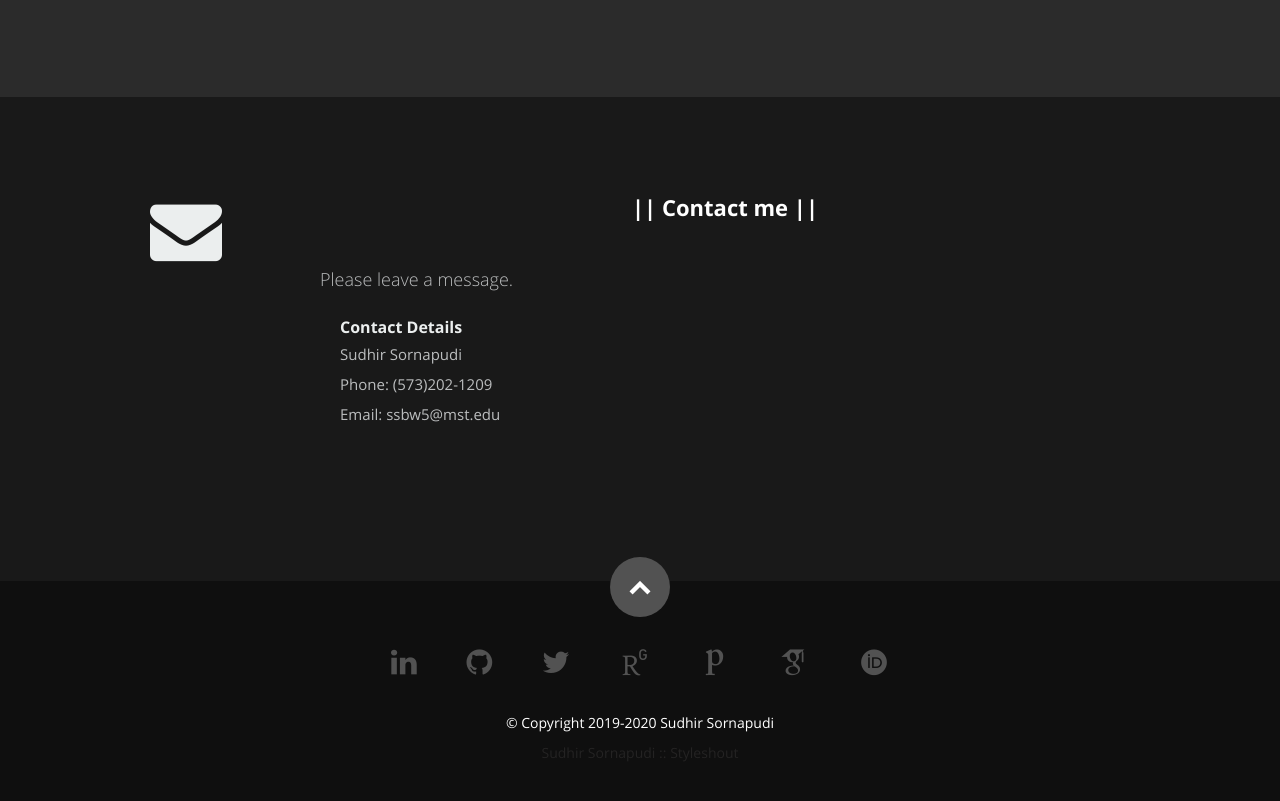
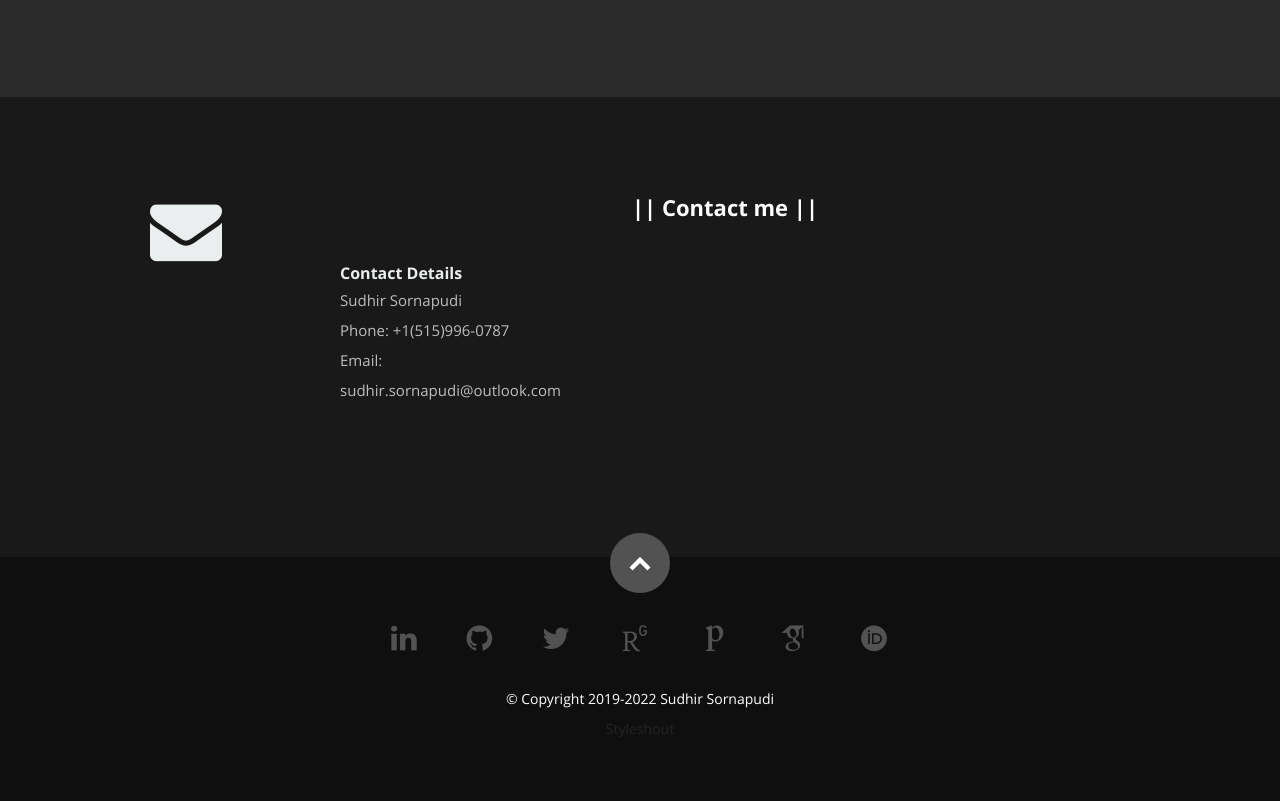
Before and after one commit to Sdhir/sdhir.github.io, a plain HTML site: page index.html in a window 1280 px wide. Shown: the part 6851-7652 px from the top of the page. Drawn offline with nearby package versions, Linux system fonts and the light colour scheme; files whose address does not match are found by name.

Commit message:
update details

```diff
--- a/index.html
+++ b/index.html
@@ -125,6 +125,21 @@
                </div>
 
             </div> <!-- end row -->
+
+            <!-- <div class="row">
+
+               <div class="columns contact-details">
+
+                  <h2>News</h2>
+                     <ul>
+                        <li>[8/20] Joined Corteva Agriscience as Associate Imaging Data Scientist</li>
+                        <li>[7/20] Sucessfully graduated Ph.D.</li>
+                     </ul>
+                  </p>
+
+               </div>
+
+            </div> -->
 
          </div> <!-- end .main-col -->
 
@@ -607,7 +622,7 @@
          <div class="ten columns">
 
                <h3 class="center_">|| Contact me ||</h3>
-               <p class="lead">Please leave a message.</p>
+               <!-- <p class="lead">Please leave a message.</p> -->
 
 
             <aside class="four columns footer-widgets">
@@ -617,8 +632,8 @@
                   <h4>Contact Details</h4>
                   <p class="address">
                      Sudhir Sornapudi<br>
-                     Phone: (573)202-1209<br>
-                     Email: ssbw5@mst.edu
+                     Phone: +1(515)996-0787<br>
+                     Email: sudhir.sornapudi@outlook.com
                   </p>
 
                </div>
@@ -723,8 +738,8 @@
             </ul>
 
             <ul class="copyright">
-               <li>&copy; Copyright 2019-2020 Sudhir Sornapudi</li></br>
-               <p><span><a href="https://sdhir.github.io">Sudhir Sornapudi</a> :: </span><a href="http://www.styleshout.com/">Styleshout</a></p>
+               <li>&copy; Copyright 2019-2022 Sudhir Sornapudi</li></br>
+               <p><a href="http://www.styleshout.com/">Styleshout</a></p>
             </ul>
 
          </div>
```
Also changed, not shown: 1 other file.
